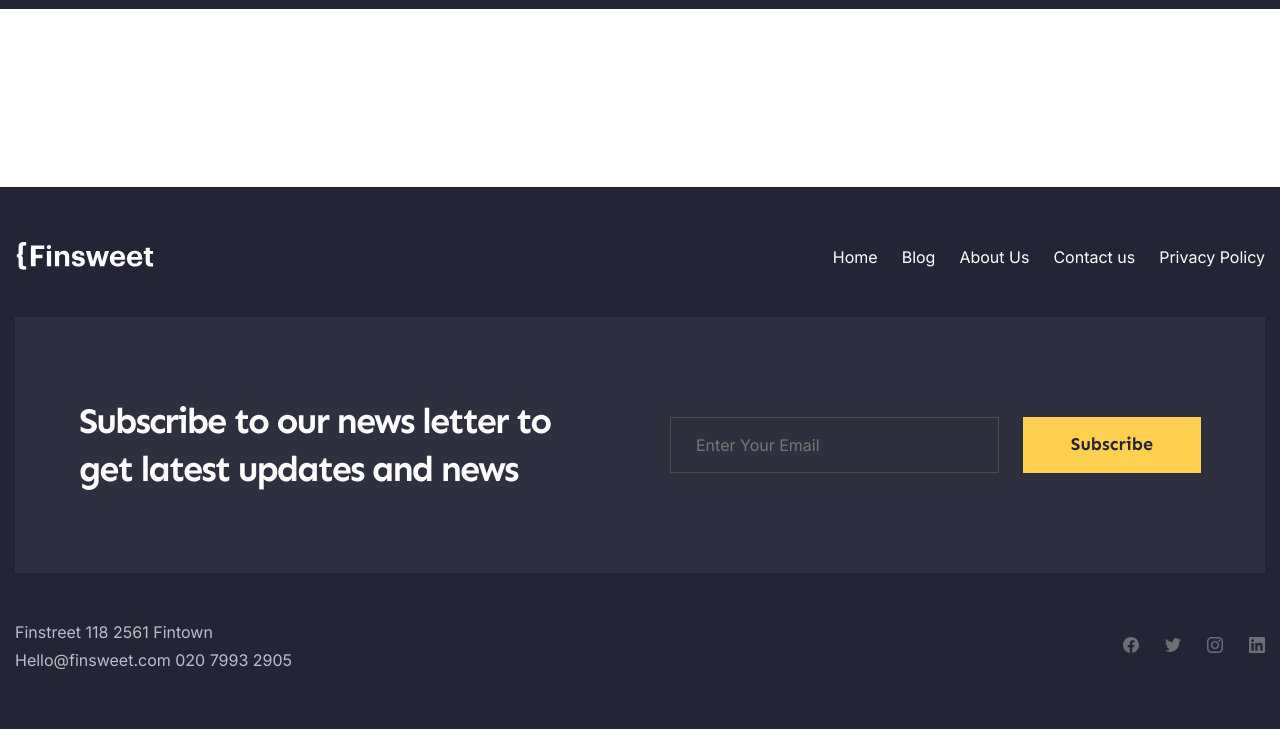
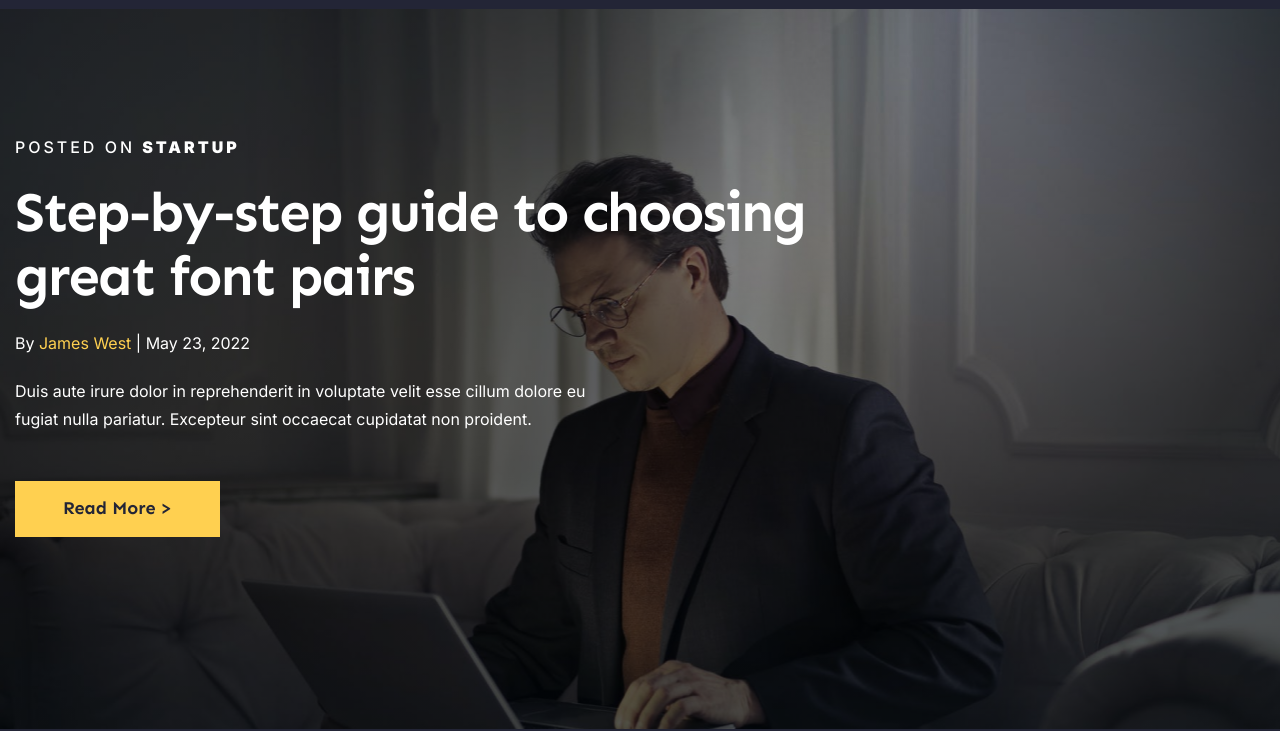
Before and after one commit to OksKuskova/Finsweet_figma, a website built with webpack: page src/index.html in a window 1280 px wide. Shown: the part 71-802 px from the top of the page. Built offline with nearby package versions, Linux system fonts and the light colour scheme; files whose address does not match are found by name.

Commit message:
main-block done

```diff
--- a/src/html/_footer.htm
+++ b/src/html/_footer.htm
@@ -27,7 +27,7 @@
 			</nav>
 		</div>
 		<div class="footer__column footer-body">
-			<h2 class="footer-body__title">Subscribe to our news letter to get latest updates and news</h2>
+			<h2 class="footer-body__title title title_h2">Subscribe to our news letter to get latest updates and news</h2>
 			<form action="#" class="footer-body__email-form email-form">
 				<input type="text" name="email" class="email-form__input" placeholder="Enter Your Email">
 				<button type="submit" class="email-form__button button">Subscribe</button>
--- a/src/index.html
+++ b/src/index.html
@@ -3,13 +3,30 @@
 @@include('html/_head.htm',{
 "title":"HomePage"
 })
+
 <body>
 	<div class="wrapper">
 		@@include('html/_header.htm',{})
 		<main class="page">
+			<section class="page__main-block main-block">
+				<div class="main-block__image ibg">
+					<img src="@img/main-block/man.png" alt="Image">
+				</div>
+				<div class="main-block__container">
+					<div class="main-block__content">
+						<div class="main-block__tag tag">Posted on <span>startup</span></div>
+						<h1 class="main-block__title title">Step-by-step guide to choosing great font pairs</h1>
+						<div class="main-block__info info">By <a href="">James West</a> | May 23, 2022 </div>
+						<div class="main-block__text text">Duis aute irure dolor in reprehenderit in voluptate velit esse
+							cillum dolore eu fugiat nulla pariatur. Excepteur sint occaecat cupidatat non proident.</div>
+						<div class="main-block__action"><a href="" class="button">Read More ></a></div>
+					</div>
+				</div>
+			</section>
 		</main>
 		@@include('html/_footer.htm',{})
 	</div>
 	@@include('html/_js.htm',{})
 </body>
+
 </html>
--- a/src/scss/common.scss
+++ b/src/scss/common.scss
@@ -90,17 +90,78 @@
 			color: $hover;
 		}
 	}
+}// For background image ========================================================================
+.ibg {
+	position: relative;
+	img {
+		position: absolute;
+		width: 100%;
+		height: 100%;
+		top: 0;
+		left: 0;
+		object-fit: cover;
+	}
 }
 // HEADINGS ========================================================================
-h2 {
+.title {
 	font-family: 'Sen';
 	font-weight: 700;
-	font-size: rem(28);
-	line-height: 1.333;
-	letter-spacing: -1px;
 	color: $black;
-	@media (min-width:$mobile){
+
+	&_h1 {
 		font-size: rem(36);
+		line-height: 1.333;
 		letter-spacing: -2px;
+		@media (min-width:$mobile){
+			font-size: rem(48);
+		}
+	}
+	&_h2 {
+		font-size: rem(28);
+		line-height: 1.43;
+		letter-spacing: -1px;
+		@media (min-width:$mobile){
+			font-size: rem(36);
+			line-height: 1.333;
+			letter-spacing: -2px;
+		}
+	}
+	&_h3 {
+		font-size: rem(24);
+		line-height: 1.333;
+		@media (min-width:$mobile){
+			font-size: rem(28);
+			line-height: 1.43;
+			letter-spacing: -1px;
+		}
 	}
 }
+// TAG ========================================================================
+.tag {
+	font-weight: 600;
+	line-height: 1.25;
+	letter-spacing: 3px;
+	text-transform: uppercase;
+	color: $purple;
+	&_black {
+		color: $black;
+	}
+}
+// INFO ========================================================================
+.info {
+	font-weight: 500;
+	font-size: rem(14);
+	line-height: 1.43;
+	color: $darkGrey;
+	a {
+		color:$purple;
+		transition: color 0.3s ease 0s;
+		&:hover {
+			color:$hover;
+		}
+	}
+}
+// TEXT ========================================================================
+.text {
+	line-height: 1.75;
+}
--- a/src/scss/home.scss
+++ b/src/scss/home.scss
@@ -1,3 +1,128 @@
+//====================================================================================================
+// PAGE
+//====================================================================================================
+.page {
+
+	&__main-block {
+
+		padding: 50px 0px 192px 0px;
+		@media (min-width:$mobile){
+			padding: 90px 0px 192px 0px;
+		}
+		@media (min-width:$tablet){
+			padding: 128px 0px 192px 0px;
+		}
+	}
+}
+.main-block {
+	position: relative;
+
+	&__image {
+		position: absolute;
+		width: 100%;
+		height: 100%;
+		top: 0;
+		left: 0;
+		img {
+			object-position: 30% -50px;
+			@media (min-width:$mobile){
+				object-position: left;
+			}
+		}
+	}
+	&::before {
+		content: '';
+		position: absolute;
+		width: 100%;
+		height: 100%;
+		top: 0;
+		left: 0;
+		background: radial-gradient(30.56% 76.04% at 74.58% 0%, rgba(0, 0, 0, 0) 0%, rgba(0, 0, 0, 0.6) 100%);
+		z-index: 1;
+	}
+
+	&__container {
+	}
+
+	&__content {
+		position: relative;
+		z-index: 2;
+		max-width: 804px;
+	}
+
+	&__tag {
+		color: $white;
+		font-weight: 500;
+		span {
+			font-weight: 700;
+		}
+		&:not(:last-child) {
+			margin-bottom: 14px;
+		}
+		@media (min-width:$mobile){
+			&:not(:last-child) {
+				margin-bottom: 24px;
+			}
+		}
+	}
+
+	&__title {
+		font-size: rem(36);
+		line-height: 1.333;
+		letter-spacing: -2px;
+		color: $white;
+		&:not(:last-child) {
+			margin-bottom: 10px;
+		}
+		@media (min-width:$mobile){
+			font-size: rem(48);
+			&:not(:last-child) {
+				margin-bottom: 20px;
+			}
+		}
+		@media (min-width:$tablet){
+			font-size: rem(56);
+			line-height: 1.14;
+		}
+	}
+
+	&__info {
+		font-weight: 400;
+		font-size: inherit;
+		line-height: 1.75;
+		color: $white;
+		a {
+			color:$yellow;
+		}
+		&:not(:last-child) {
+			margin-bottom: 10px;
+		}
+		@media (min-width:$mobile){
+			&:not(:last-child) {
+				margin-bottom: 20px;
+			}
+		}
+	}
+
+	&__text {
+		color: #FFFFFF;
+		max-width: 600px;
+		&:not(:last-child) {
+			margin-bottom: 30px;
+		}
+		@media (min-width:$mobile){
+			&:not(:last-child) {
+				margin-bottom: 48px;
+			}
+		}
+	}
+
+	&__action {
+		display: flex;
+	}
+}
+//====================================================================================================
+// PAGE
 //====================================================================================================
 
 //====================================================================================================
```
Also changed, not shown: src/img/main-block/ibg/https_/www.pexels.com/photo/man-in-black-suit-wearing-eye-glasses-sitting-on-gray-sofa-using-macbook-3772622.png (added), src/img/main-block/man.png (added). Lines whose indentation alone changed are shown as unchanged.
